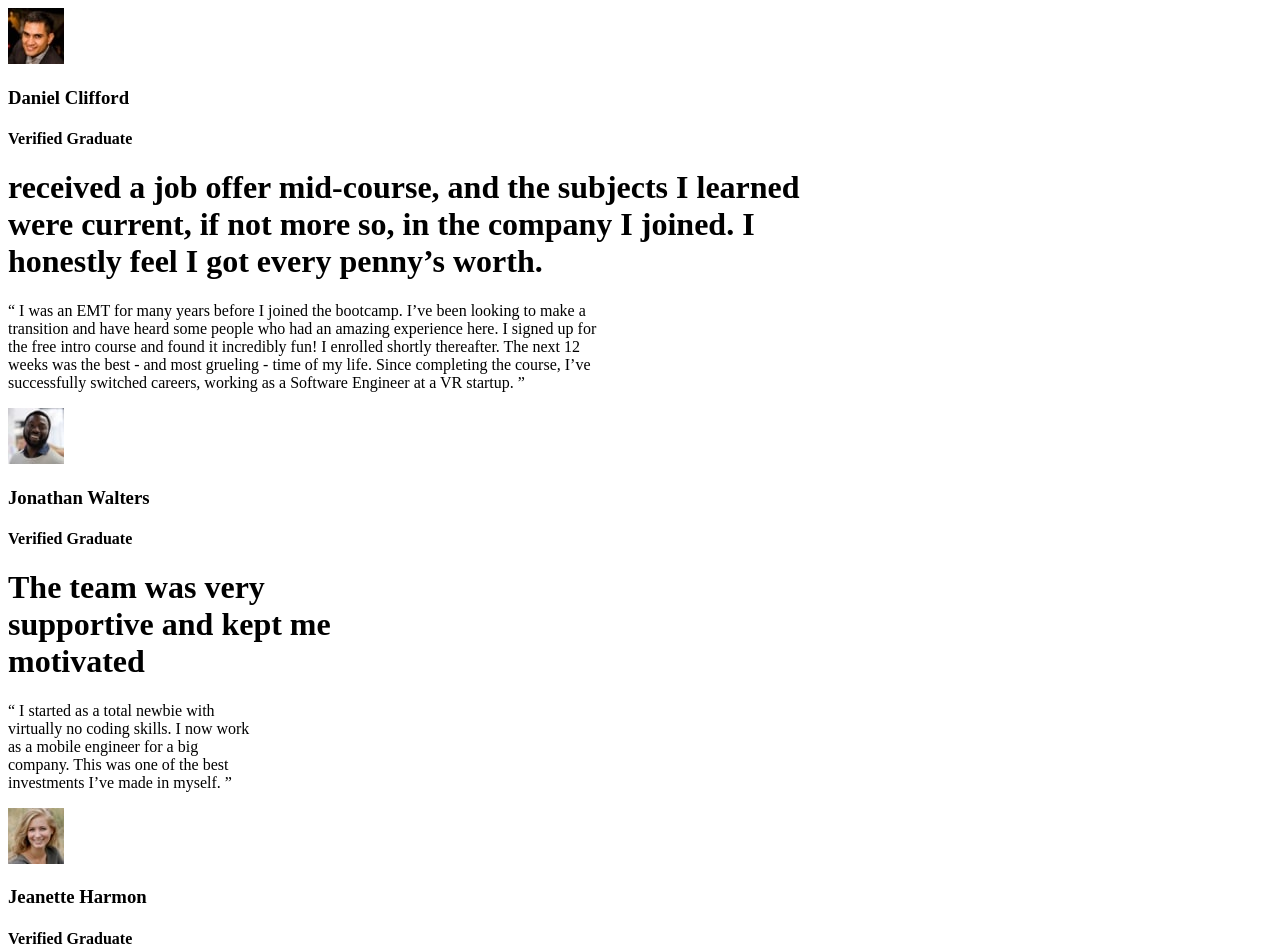
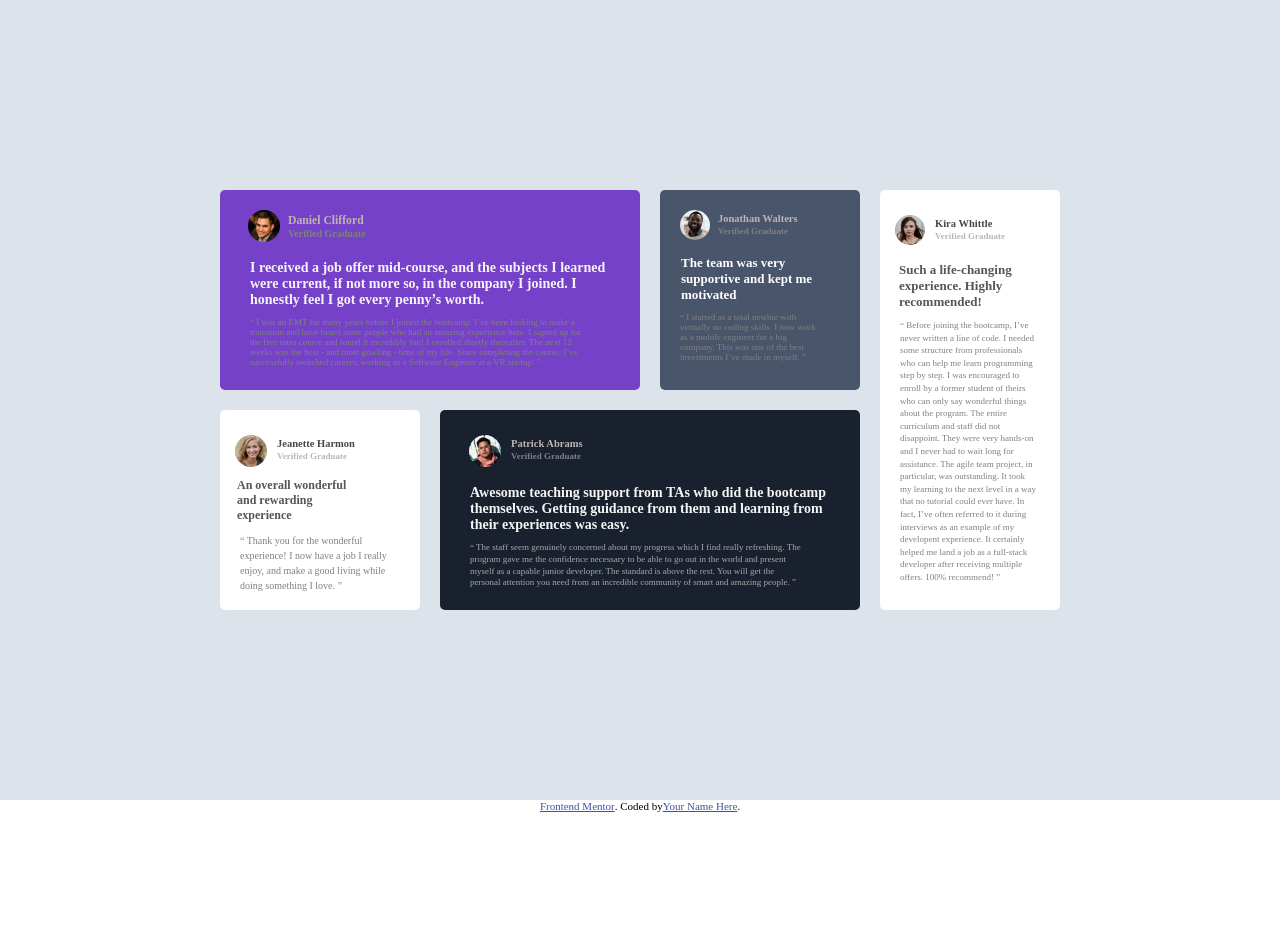
Before and after one commit to renangasparalvescabral/grade-de-depoimentos, a plain HTML site: page index.html in a window 1280 px wide. Shown: the top 951 px of the page. After the commit the page ends 812 px from the top, so only its background shows below. Drawn offline with Linux system fonts and the light colour scheme.

Commit message:
Configuração grid das 5 div, e os demais detalhes de font, tamanho espacamento e etc.

```diff
--- a/index.css
+++ b/index.css
@@ -1,7 +1,297 @@
 @charset "UTF-8";
+@import url('https://fonts.googleapis.com/css2?family=Barlow+Semi+Condensed:wght@500;600&display=swap');
+
+body{
+     margin: 0;
+     box-sizing: border-box;
+
+}
+
+
+.container-projeto{
+     height: 100vh;
+     justify-content: center;
+     align-content: center;
+     display: grid;
+     grid-template-columns: 200px 200px 200px;
+     grid-template-rows: 200px 200px;
+     grid-column-gap: 20px ;
+     grid-row-gap: 20px ;
+     background-color: hsl(210, 26%, 89%);
+}
+
+/*................................*/
+/*................................*/
+
+.container-Daniel{
+    background-color: hsl(263, 55%, 52%);
+    grid-column: span 2;
+    border-radius: 5px;
+}
+
+.class-img-Daniel {
+     display: flex;
+}
+
+.class-img-Daniel img{
+     border-radius: 30px;
+     width: 32px;
+     height: 32px;
+     margin-top: 20px;
+     margin-left: 28px;
+}
+
+.class-nome-Daniel{
+     font-size: 10px;
+     padding: 12px 8px;
+}
+
+.class-nome-Daniel h3{
+     color: rgb(189, 180, 180);
+
+}
+
+.class-nome-Daniel h4{
+     color: gray;
+     margin-top: -10px;
+}
+
+.class-text-Daniel h1{
+     font-size: 14px;
+     color: whitesmoke;
+     padding: 0px 30px;
+     margin-top: -5px;
+}
+
+.class-text-Daniel p{
+     font-size: 9px;
+     color: gray;
+     padding: 0px 30px;
+
+}
+
+/*....................................*/
+/*....................................*/
+
+.container-Jonathan{
+     background-color: hsl(217, 19%, 35%);
+     border-radius: 5px;
+}
+
+.class-img-Jonathan {
+     display: flex;
+}
+
+.class-img-Jonathan img{
+     border-radius: 30px;
+     width: 30px;
+     height: 30px;
+     margin-top: 20px;
+     margin-left: 20px;
+}
+
+.class-nome-Jonathan{
+     font-size: 9px;
+     padding: 12px 8px;
+}
+
+.class-nome-Jonathan h3{
+     color: rgb(189, 180, 180);
+}
+
+.class-nome-Jonathan h4{
+     color: gray;
+     margin-top: -8px;
+}
+
+.class-text-Jonathan h1{
+     font-size: 13px;
+     color: white;
+     padding: 0px 30px;
+     margin-top: -5px;
+     margin-left: -9px;
+}
+
+.class-text-Jonathan p{
+     font-size: 9px;
+     color: gray;
+     margin-left: 20px;
+}
+
+/*.................................*/
+/*..................................*/
+.container-Kira{
+     background-color: white;
+     grid-area: 1 / 4;
+     grid-row: span 2;
+     border-radius: 5px;
+     width: 180px;
+}
+
+.class-nome-Kira{
+     font-size: 9px;
+     padding: 17px 10px;
+}
+
+.class-img-Kira{
+     display: flex;
+}
+
+.class-img-Kira img{
+     border-radius: 30px;
+     width: 30px;
+     height: 30px;
+     margin-top: 25px;
+     margin-left: 15px;
+}
+
+.class-nome-Kira h3{
+     color: rgb(73, 70, 70);
+
+}
+
+.class-nome-Kira h4{
+     color: rgb(189, 180, 180);
+     margin-top: -8px;
+}
+
+.class-text-Kira{
+     font-size: 5px;
+}
+
+.class-text-Kira h1{
+     font-size: 13px;
+     color: rgb(88, 85, 85);
+     padding: 0px 30px;
+     margin-top: -8px;
+     margin-left: -11px;
+}
+
+.class-text-Kira p{
+     font-size: 9px;
+     color: gray;
+     margin-left: 20px;
+     line-height: 1.4 ;
+}
+
+/*..................................*/
+/*...................................*/
+
+.container-Jeanette{
+     background-color: white;
+     grid-area: 2 / 1 ;
+     border-radius: 5px;
+}
+
+.class-img-Jeanette{
+     display: flex;
+}
+
+.class-img-Jeanette img{
+     border-radius: 30px;
+     width: 32px;
+     height: 32px;
+     margin-top: 25px;
+     margin-left: 15px;
+}
+
+.class-nome-Jeanette{
+     font-size: 9px;
+     padding: 17px 10px;
+}
+
+.class-nome-Jeanette h3{
+     color: rgb(73, 70, 70);
+
+}
+
+.class-nome-Jeanette h4{
+     color: rgb(189, 180, 180);
+     margin-top: -8px;
+}
+
+.class-text-Jeanette{
+     font-size: 5px;
+}
+
+.class-text-Jeanette h1{
+     font-size: 12px;
+     color: rgb(88, 85, 85);
+     padding: 0px 30px;
+     margin-top: -12px;
+     margin-left: -13px;
+}
+
+.class-text-Jeanette p{
+     font-size: 10px;
+     color: gray;
+     margin-left: 20px;
+     line-height: 1.5 ;
+}
+
+/*..................................*/
+/*...................................*/
+.container-Patrick{
+     background-color: hsl(219, 29%, 14%);
+     grid-area: 2 / 2 / 3 / 4;
+     border-radius: 5px;
+}
+
+.class-img-Patrick{
+     display: flex;
+}
+
+.class-img-Patrick img{
+     border-radius: 30px;
+     width: 32px;
+     height: 32px;
+     margin-top: 25px;
+     margin-left: 29px;
+}
+
+.class-nome-Patrick{
+     font-size: 9px;
+     padding: 17px 10px;
+}
+
+.class-nome-Patrick h3{
+     color: rgb(189, 180, 180);
+
+}
+
+.class-nome-Patrick h4{
+     color: gray;
+     margin-top: -8px;
+}
+
+.class-text-Patrick{
+     font-size: 5px;
+}
+
+.class-text-Patrick h1{
+     font-size: 14px;
+     color: whitesmoke;
+     padding: 0px 30px;
+     margin-top: -5px;
+}
+
+.class-text-Patrick p{
+     font-size: 9px;
+     color: rgb(172, 167, 167);
+     padding: 0px 30px;
+     line-height: 1.3;
+}
+
+/*..................................*/
+/*...................................*/
 
 .attribution {
-     font-size: 11px; text-align: center; }
+     font-size: 11px;
+     display: flex;
+     justify-content: center;
+     align-content: center;
+}
 
 .attribution a {
-     color: hsl(228, 45%, 44%); }
+     color: hsl(228, 45%, 44%);
+}
--- a/index.html
+++ b/index.html
@@ -19,15 +19,18 @@ Light gray: hsl(0, 0%, 81%)
 Light grayish blue: hsl(210, 46%, 95%)
 
 Note for text colors:
-1. "Verified Graduate" has the same color as the person's name with 50% opacity
-2. Review paragraphs inside the quotations have the same color as well, but are at 70% opacity
+1. "Verified Graduate" has the same color
+    as the person's name with 50% opacity
+2. Review paragraphs inside the quotations
+   have the same color as well, but are at 70% opacity
 
 ### Body Copy
 
 - Font size: 13px
 
 ### Font:
-- Family: [Barlow Semi Condensed](https://fonts.google.com/specimen/Barlow+Semi+Condensed)
+- Family: [Barlow Semi Condensed]
+(https://fonts.google.com/specimen/Barlow+Semi+Condensed)
 - Weights: 500, 600
 -->
 
@@ -38,18 +41,20 @@ Note for text colors:
 </head>
 <body>
 
-  <main>
+  <main class="container-projeto">
 
         <div class="container-Daniel">
           <div class="class-img-Daniel">
               <img src="./images/image-daniel.jpg" alt="image-daniel">
-          </div>
-          <div class="class-nome">
+
+            <div class="class-nome-Daniel">
               <h3> Daniel Clifford </h3>
               <h4> Verified Graduate </h4>
             </div>
-          <div class="class-text">
-              <h1> received a job offer mid-course, and the subjects I learned<br>
+          </div>
+
+          <div class="class-text-Daniel">
+              <h1> I received a job offer mid-course, and the subjects I learned<br>
                 were current, if not more so, in the company I joined. I<br>
                 honestly feel I got every penny’s worth.</h1>
               <p>“ I was an EMT for many years before I joined the bootcamp. I’ve been looking to make a<br>
@@ -60,15 +65,19 @@ Note for text colors:
           </div>
         </div>
 
+
+
         <div class="container-Jonathan">
           <div class="class-img-Jonathan">
               <img src="./images/image-jonathan.jpg" alt="image-jonathan">
-          </div>
-          <div class="class-nome">
+
+            <div class="class-nome-Jonathan">
              <h3>Jonathan Walters</h3>
              <h4>Verified Graduate</h4>
             </div>
-          <div class="class-text">
+          </div>
+
+          <div class="class-text-Jonathan">
             <h1>The team was very<br>
                 supportive and kept me<br>
                 motivated</h1>
@@ -81,53 +90,18 @@ Note for text colors:
         </div>
 
 
-        <div class="container-Jeanette">
-          <div class="class-img-Jeanette">
-            <img src="./images/image-jeanette.jpg" alt="">
-          </div>
-          <div class="class-nome">
-            <h3>Jeanette Harmon</h3>
+
+        <div class="container-Kira">
+          <div class="class-img-Kira">
+              <img src="./images/image-kira.jpg" alt="image-kira">
+
+             <div class="class-nome-Kira">
+               <h3>Kira Whittle</h3>
                <h4>Verified Graduate</h4>
-          </div>
-          <div class="class-text">
-            <h1>An overall wonderful<br>
-                and rewarding<br>
-                experience</h1>
-            <p>“ Thank you for the wonderful<br>
-              experience! I now have a job I really<br>
-              enjoy, and make a good living while<br>
-              doing something I love. ”</p>
              </div>
           </div>
 
-        <div class="container-Patrick">
-          <div class="class-img-Patrick">
-            <img src="./images/image-patrick.jpg" alt="">
-          </div>
-          <div class="class-nome">
-            <h3>Patrick Abrams</h3>
-            <h4>Verified Graduate</h4>
-          </div>
-          <div class="class-text">
-            <h1>Awesome teaching support from TAs who did the bootcamp<br>
-                themselves. Getting guidance from them and learning from<br>
-                their experiences was easy.</h1>
-            <p> “ The staff seem genuinely concerned about my progress which I find really refreshing. The<br>
-                program gave me the confidence necessary to be able to go out in the world and present<br>
-                myself as a capable junior developer. The standard is above the rest. You will get the<br>
-                personal attention you need from an incredible community of smart and amazing people. ”</p>
-          </div>
-        </div>
-
-  <div class="container-Kira">
-    <div class="class-img">
-      <img src="./images/image-kira.jpg" alt="image-kira">
-    </div>
-    <div class="class-nome">
-      <h3>Kira Whittle</h3>
-      <h4>Verified Graduate</h4>
-    </div>
-    <div class="class-text">
+          <div class="class-text-Kira">
             <h1>Such a life-changing<br>
               experience. Highly<br>
               recommended!</h1>
@@ -154,10 +128,58 @@ Note for text colors:
               offers. 100% recommend! ”</p>
           </div>
         </div>
+
+
+        <div class="container-Jeanette">
+          <div class="class-img-Jeanette">
+              <img src="./images/image-jeanette.jpg" alt="">
+
+            <div class="class-nome-Jeanette">
+              <h3>Jeanette Harmon</h3>
+              <h4>Verified Graduate</h4>
+            </div>
+          </div>
+
+          <div class="class-text-Jeanette">
+            <h1>An overall wonderful<br>
+                and rewarding<br>
+                experience</h1>
+            <p>“ Thank you for the wonderful<br>
+              experience! I now have a job I really<br>
+              enjoy, and make a good living while<br>
+              doing something I love. ”</p>
+          </div>
+        </div>
+
+
+
+        <div class="container-Patrick">
+          <div class="class-img-Patrick">
+              <img src="./images/image-patrick.jpg" alt="">
+
+            <div class="class-nome-Patrick">
+              <h3>Patrick Abrams</h3>
+              <h4>Verified Graduate</h4>
+            </div>
+          </div>
+
+          <div class="class-text-Patrick">
+            <h1>Awesome teaching support from TAs who did the bootcamp<br>
+                themselves. Getting guidance from them and learning from<br>
+                their experiences was easy.</h1>
+            <p> “ The staff seem genuinely concerned about my progress which I find really refreshing. The<br>
+                program gave me the confidence necessary to be able to go out in the world and present<br>
+                myself as a capable junior developer. The standard is above the rest. You will get the<br>
+                personal attention you need from an incredible community of smart and amazing people. ”</p>
+          </div>
+        </div>
+
+  </main>
+
   <div class="attribution">
-          <a href="https://www.frontendmentor.io?ref=challenge" target="_blank">Frontend Mentor</a>.
+    <a href="https://www.frontendmentor.io?ref=challenge"
+    target="_blank">Frontend Mentor</a>.
     Coded by <a href="#">Your Name Here</a>.
   </div>
-  </main>
 </body>
 </html>
```
Lines whose indentation alone changed are shown as unchanged.
